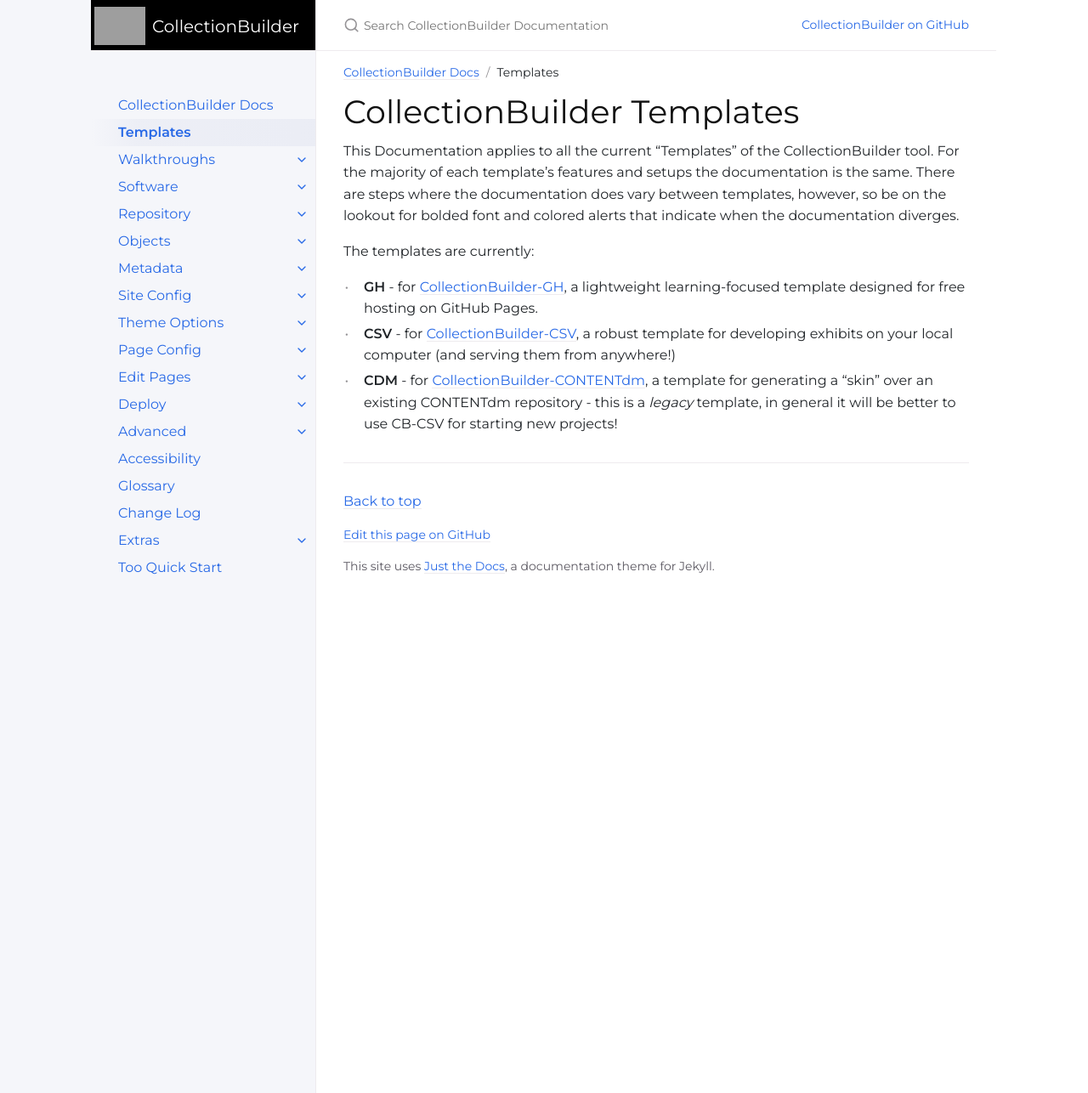
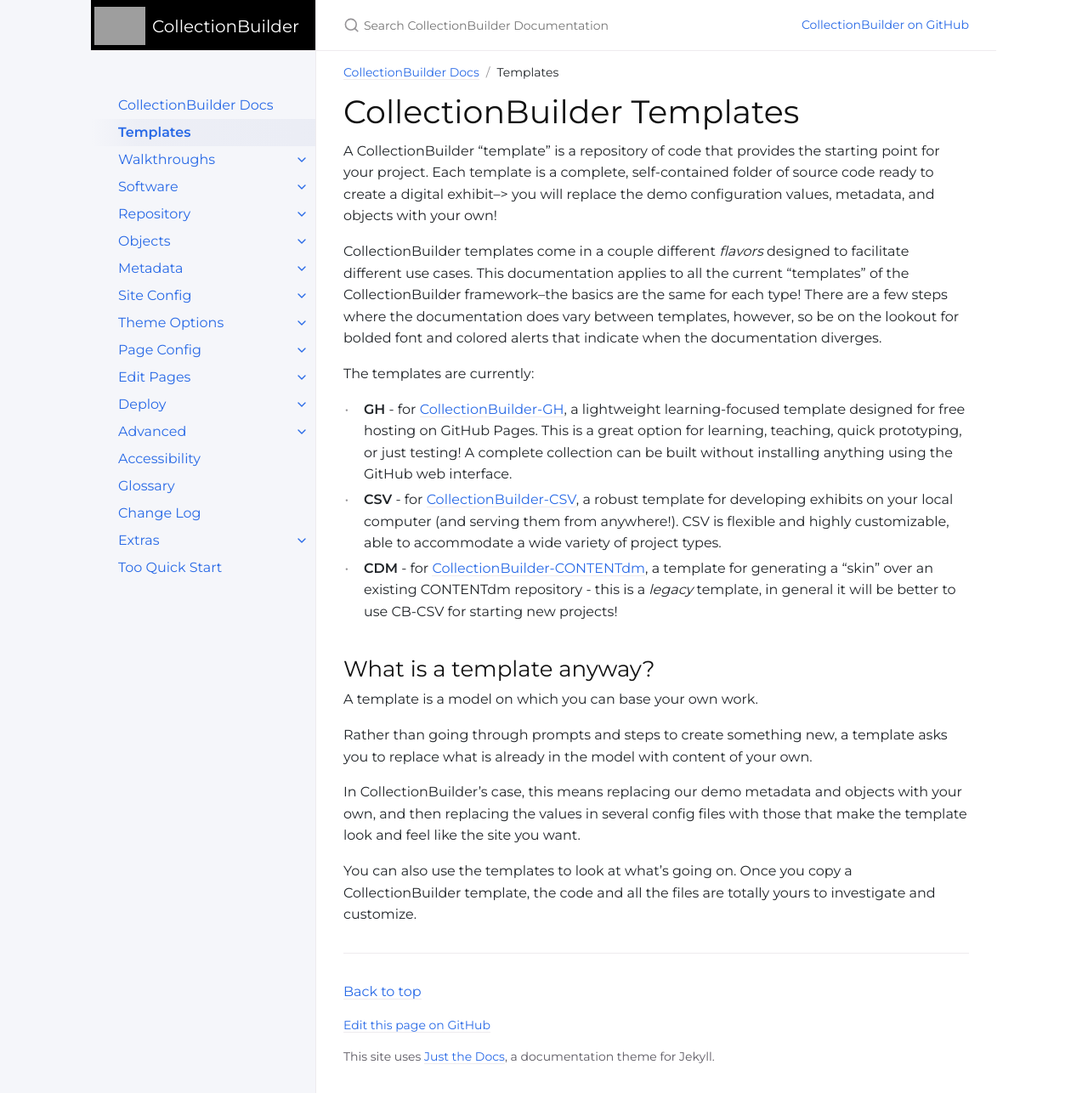
Before and after one commit to CollectionBuilder/cb-docs, a Jekyll site: the page built from docs/templates.md, in a window 1280 px wide and 1286 px high. Shown: the whole window at 85% size. Built offline with Jekyll 4.4.1, drawn with Linux system fonts in a browser that asks for light colours; comment, search, counter and statistics services are not loaded.

Commit message:
more on templates

```diff
--- a/docs/templates.md
+++ b/docs/templates.md
@@ -5,12 +5,25 @@ nav_order: 0
 
 # CollectionBuilder Templates
 
-This Documentation applies to all the current "Templates" of the CollectionBuilder tool.
-For the majority of each template's features and setups the documentation is the same.
-There are steps where the documentation does vary between templates, however, so be on the lookout for bolded font and colored alerts that indicate when the documentation diverges.
+A CollectionBuilder "template" is a repository of code that provides the starting point for your project.
+Each template is a complete, self-contained folder of source code ready to create a digital exhibit--> you will replace the demo configuration values, metadata, and objects with your own!
+
+CollectionBuilder templates come in a couple different *flavors* designed to facilitate different use cases.
+This documentation applies to all the current "templates" of the CollectionBuilder framework--the basics are the same for each type!
+There are a few steps where the documentation does vary between templates, however, so be on the lookout for bolded font and colored alerts that indicate when the documentation diverges.
 
 The templates are currently:
 
-- **GH** - for [CollectionBuilder-GH](https://github.com/CollectionBuilder/collectionbuilder-gh), a lightweight learning-focused template designed for free hosting on GitHub Pages.
-- **CSV** - for [CollectionBuilder-CSV](https://github.com/CollectionBuilder/collectionbuilder-csv), a robust template for developing exhibits on your local computer (and serving them from anywhere!)
+- **GH** - for [CollectionBuilder-GH](https://github.com/CollectionBuilder/collectionbuilder-gh), a lightweight learning-focused template designed for free hosting on GitHub Pages. This is a great option for learning, teaching, quick prototyping, or just testing! A complete collection can be built without installing anything using the GitHub web interface.
+- **CSV** - for [CollectionBuilder-CSV](https://github.com/CollectionBuilder/collectionbuilder-csv), a robust template for developing exhibits on your local computer (and serving them from anywhere!). CSV is flexible and highly customizable, able to accommodate a wide variety of project types.
 - **CDM** - for [CollectionBuilder-CONTENTdm](https://github.com/CollectionBuilder/collectionbuilder-contentdm), a template for generating a "skin" over an existing CONTENTdm repository - this is a *legacy* template, in general it will be better to use CB-CSV for starting new projects!
+
+## What is a template anyway?
+
+A template is a model on which you can base your own work.
+
+Rather than going through prompts and steps to create something new, a template asks you to replace what is already in the model with content of your own.
+
+In CollectionBuilder's case, this means replacing our demo metadata and objects with your own, and then replacing the values in several config files with those that make the template look and feel like the site you want.
+
+You can also use the templates to look at what's going on. Once you copy a CollectionBuilder template, the code and all the files are totally yours to investigate and customize.
```
